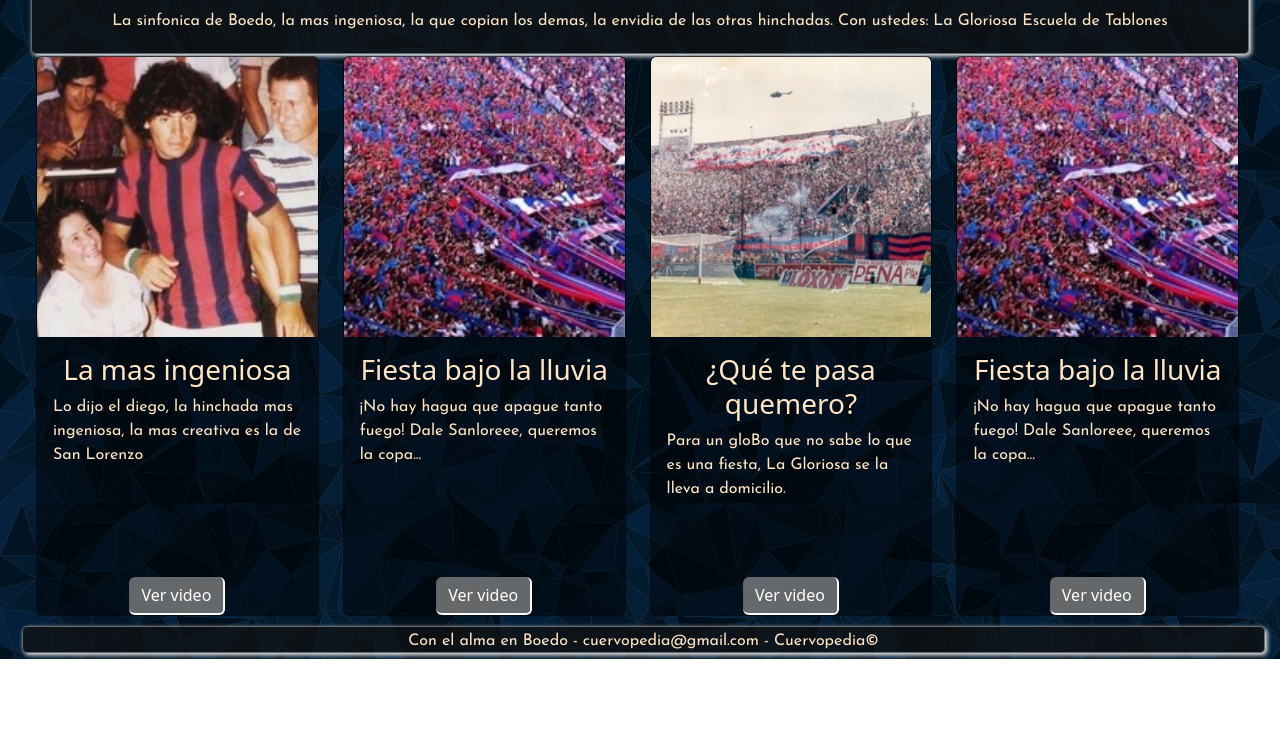
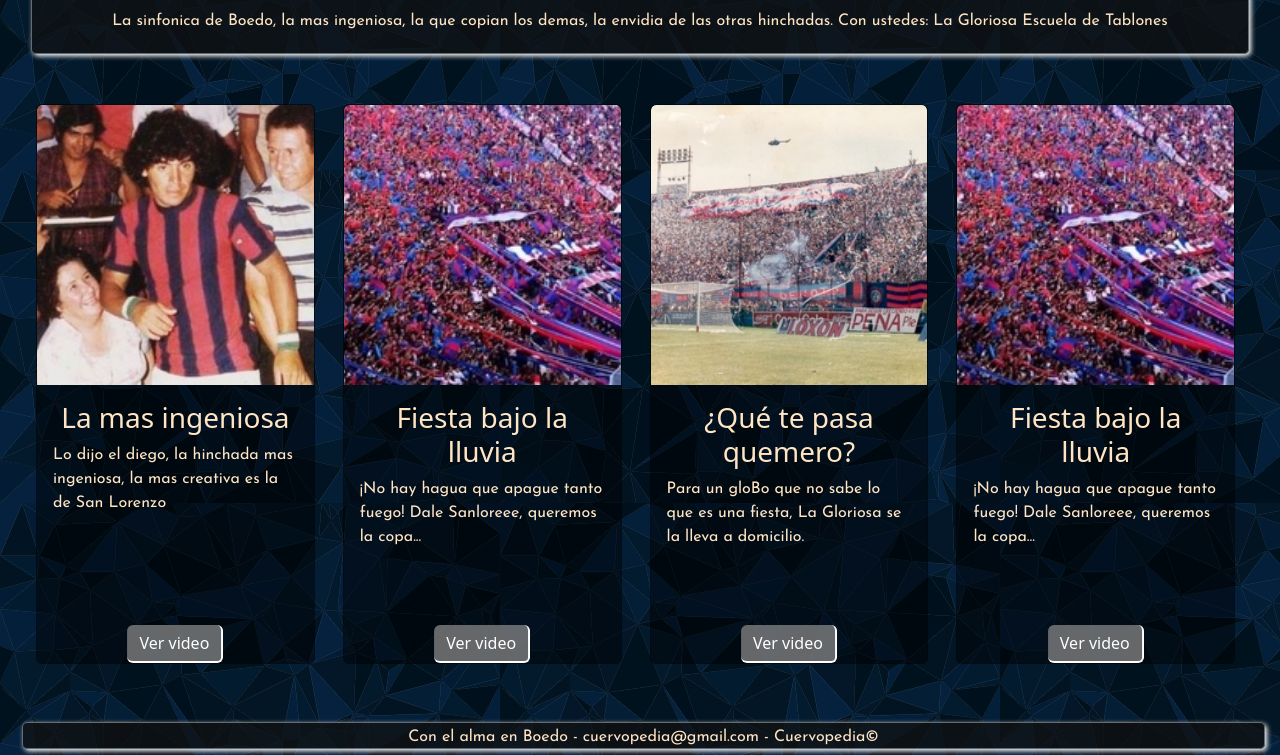
Before and after one commit to SantiagoMarquinez/PFMarquinez, a website: page pages/la_gloriosa.html in a window 1280 px wide. Shown: the part 163-918 px from the top of the page. Before the commit the page ends 822 px from the top, so only its background shows below. Drawn offline with nearby package versions, Linux system fonts and the light colour scheme.

Commit message:
le di padding a las tarjetas de la gloriosa para que no se superpongan al hacer hover

```diff
--- a/pages/la_gloriosa.html
+++ b/pages/la_gloriosa.html
@@ -75,7 +75,7 @@
             </div>
         </section>
         <div class="row row-cols-1 row-cols-md-4 g-4 ms-2 me-2">
-            <div class="col">
+            <div class="col pe-3 py-5">
                 <div class="card tarjetas_futbol">
                     <img src="../images/maradona-san-lorenzo.jpg" class="card-img-top" alt="Maradona con camiseta de san lorenzo">
                     <div class="card-body">
@@ -89,7 +89,7 @@
                     </div>
                 </div>
             </div>
-            <div class="col">
+            <div class="col pe-3 py-5">
                 <div class="card tarjetas_futbol">
                     <img src="../images/hinchada1.jpg" class="card-img-top" alt="tribuna popular de san lorenzo">
                     <div class="card-body">
@@ -104,7 +104,7 @@
                     </div>
                 </div>
             </div>
-            <div class="col">
+            <div class="col pe-3 py-5">
                 <div class="card tarjetas_futbol">
                     <img src="../images/siemprelocal.jpg" class="card-img-top" alt="hinchada de san lorenzo en la quema">
                     <div class="card-body ">
@@ -118,7 +118,7 @@
                     </div>
                 </div>
             </div>
-            <div class="col">
+            <div class="col pe-3 py-5">
                 <div class="card tarjetas_futbol">
                     <img src="../images/hinchada1.jpg" class="card-img-top" alt=" hinchada en la popular">
                     <div class="card-body">
```
